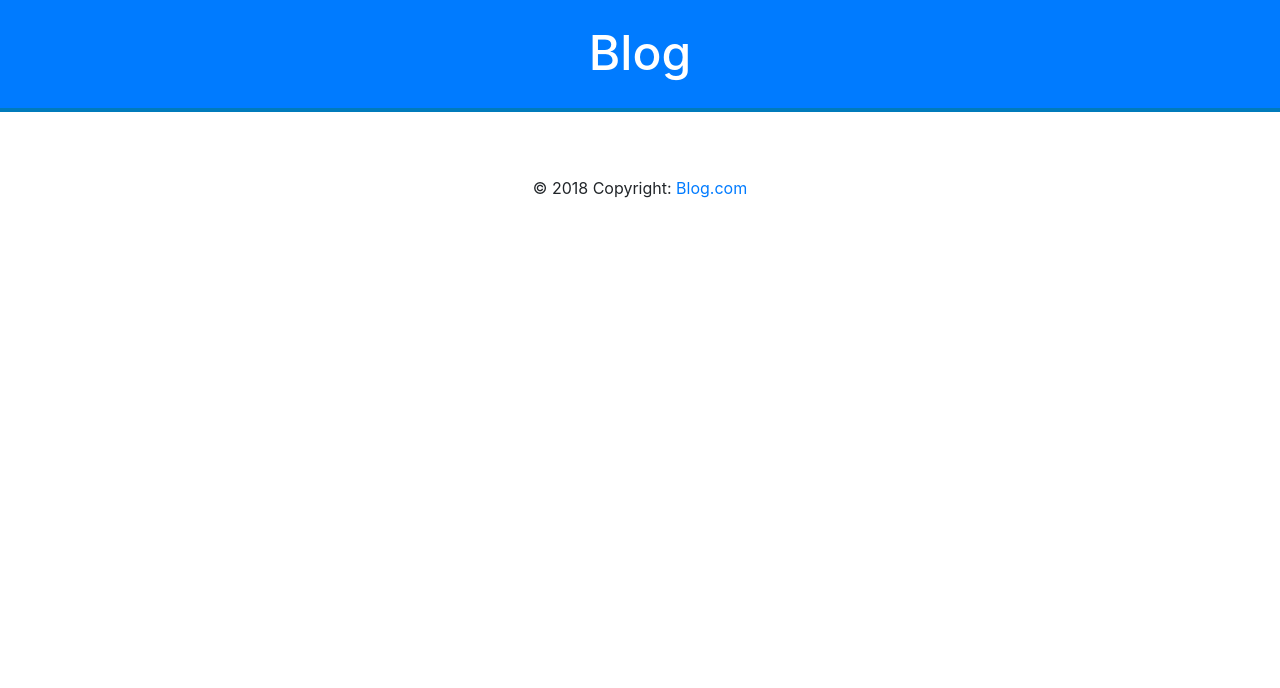
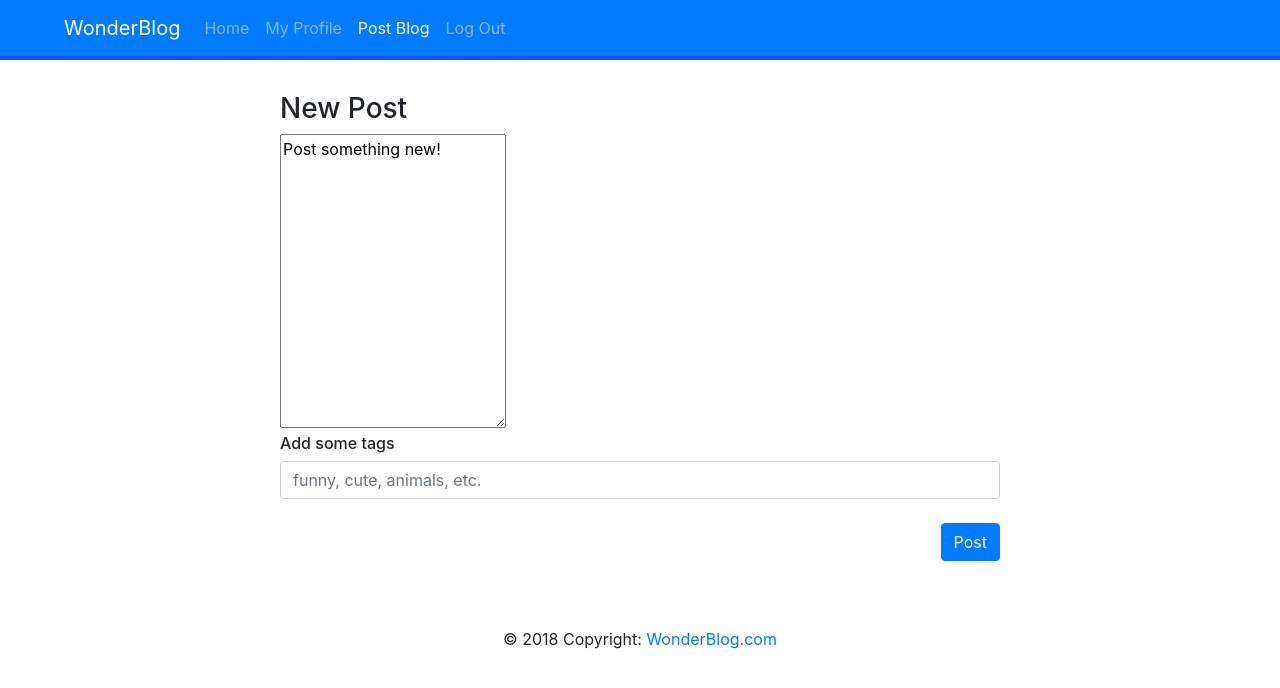
Before and after one commit to pkotgire/Blog, a PHP site: page /postBlog.php in a window 1280 px wide. Shown: the top 688 px of the page. Run offline with PHP 8.4, Linux system fonts and the light colour scheme; the visitor is signed in with stand-in values (Sample User, id 1); some libraries are stand-ins or nearby versions.

Commit message:
added functional postBlog
a lot of refactoring code
added a navbar

```diff
--- a/css/style.css
+++ b/css/style.css
@@ -1,6 +1,6 @@
 .container {
   margin-top: 2em;
-  margin-bottom: 2em;
+  margin-bottom: 4em;
   min-height: 14rem;
 }
 
@@ -10,14 +10,12 @@
 
 .header {
   background-color: #007bff;
-  border-bottom: 4px solid #007bbb;
+  border-bottom: 4px solid #1151fb;
   color: white;
-  height: 7em;
-  position: sticky;
+  padding-left: 3em;
 }
-.header h1{
-  padding-top: .5em;
-  font-size: 36pt;
+nav {
+  padding-left: 5em;
 }
 
 #or {
@@ -37,3 +35,14 @@ h1 > a:hover {
   text-decoration: none;
   color: inherit;
 }
+
+.blog {
+  border: 2px solid rgba(0,0,0,0.25);
+  border-radius: .5em;
+  padding: 1em;
+  box-shadow: 0 4px 8px 0 rgba(0, 0, 0, 0.2), 0 6px 20px 0 rgba(0, 0, 0, 0.19);
+
+}
+.blog > small {
+ float:right;
+}
--- a/postBlog.php
+++ b/postBlog.php
@@ -1,7 +1,68 @@
 <?php
   require_once("support.php");
+  session_start();
 
-  $body = "";
-  $page = generatePage($body);
+  // check if user has logged in
+  if(!$_SESSION["loggedin"]) {
+    header("Location: login.php");
+  }
+  $username = $_SESSION['username'];
+
+
+  if (isset($_POST['postBlog'])) {
+    $blog = $_POST['newBlog'];
+    $tags = processTags(trim($_POST['tags']));
+    $time = date("h:ia m/d/Y");
+    $myarray = [];
+    array_push($myarray, processBlog($blog,$tags,$time, $username));
+    $_SESSION['blog'] = $myarray;
+    // $_SESSION['blog'] = processBlog($blog,$tags,$time, $username);
+
+    header("Location: index.php");
+  }
+
+  $body = <<<EOBODY
+  <script src="https://cloud.tinymce.com/stable/tinymce.min.js"></script>
+  <script>tinymce.init({ selector:'textarea' });</script>
+
+  <div class="container center-align">
+    <h3>New Post</h3>
+    <form action="{$_SERVER['PHP_SELF']}" method="post">
+      <textarea rows="12" name="newBlog">Post something new!</textarea>
+      <br>
+      <h6>Add some tags</h6>
+      <input type="text" name="tags" class="form-control col" placeholder="funny, cute, animals, etc.">
+      <br>
+      <div class="float-right">
+        <button class="btn btn-primary" type="submit" name="postBlog">Post</button>
+      </div>
+
+    </form>
+  </div>
+
+EOBODY;
+  $page = generatePage($body, "", "postBlog");
   echo $page;
+
+
+  function processTags($tags='') {
+    return array_unique(preg_split('/[,\s]+/', $tags));
+  }
+
+  function processBlog($blog, $tagList, $time, $username) {
+    $tags = "";
+    if (!empty($tagList)) {
+      foreach ($tagList as $tag) {
+        $tags .= "<span class=\"badge badge-pill badge-primary\">$tag</span> ";
+      }
+    }
+    $newBlog = "<div class=\"container center-align blog\">
+                  $blog
+                  <br>
+                  $tags
+                  <br>
+                  <small><em>  Created By: $username at $time</em></small>
+                </div>";
+    return $newBlog;
+  }
 ?>
--- a/profile.php
+++ b/profile.php
@@ -99,7 +99,7 @@
         </div>
 
         <!-- Submit buttons -->
-        <div class="float-right" style="padding-right:7em;">
+        <div class="float-right" style="padding-right:3em;">
           <button class="btn btn-primary align-center" type="submit" name="update">Update Profile</button>
           <button class="btn btn-primary align-center" type="submit" name="cancel">Cancel</button>
         </div>
@@ -125,15 +125,13 @@ FORM;
           <form action="{$_SERVER['PHP_SELF']}" method="post">
             <a class="btn btn-primary" href="index.php">Go Back</a>
             <button class="btn btn-primary align-center" type="submit" name="edit">Edit Profile</button>
-            <a class="btn btn-primary" href="logout.php">Log Out</a>
           </form>
         </div>
       </div>
 EOBODY;
   }
 
-
-  $page = generatePage($body);
+  $page = generatePage($body, "", "profile");
   echo $page;
 
  ?>
--- a/support.php
+++ b/support.php
@@ -1,7 +1,40 @@
 <?php
 require_once("dbconnection.php");
 
-function generatePage($body) {
+function generatePage($body, $navbar="", $currentPage="") {
+    $title = "WonderBlog";
+
+    $home = "";
+    $profile = "";
+    $postBlog = "";
+    if ($currentPage == "home") {
+      $home = "active";
+    } else if ($currentPage == "profile") {
+      $profile = "active";
+    } else if ($currentPage == "postBlog") {
+      $postBlog = "active";
+    }
+
+
+    if ($navbar == "") {
+      $navbar = <<< NAV
+      <nav class="navbar navbar-expand-lg navbar-dark bg-primary">
+        <a class="navbar-brand" href="index.php">$title</a>
+        <button class="navbar-toggler" type="button" data-toggle="collapse" data-target="#navbarSupportedContent" aria-controls="navbarSupportedContent" aria-expanded="false" aria-label="Toggle navigation">
+          <span class="navbar-toggler-icon"></span>
+        </button>
+        <div class="collapse navbar-collapse" id="navbarSupportedContent">
+          <ul class="navbar-nav mr-auto">
+            <li class="nav-item"><a class="nav-link $home" href="index.php">Home</a></li>
+            <li class="nav-item"><a class="nav-link $profile" href="profile.php">My Profile</a></li>
+            <li class="nav-item"><a class="nav-link $postBlog" href="postBlog.php">Post Blog</a></li>
+            <li class="nav-item"><a class="nav-link" href="logout.php">Log Out</a></li>
+          </ul>
+        </div>
+      </nav>
+NAV;
+    }
+
     $page = <<<EOPAGE
     <!doctype html>
     <html>
@@ -14,13 +47,14 @@ function generatePage($body) {
         <link rel="stylesheet" href="css/bootstrap.min.css">
         <link rel="stylesheet" href="css/style.css">
 
-        <title>Blog | CMSC389N</title>
+        <title>$title | CMSC389N</title>
       </head>
       <body>
         <!-- Header -->
         <header>
-          <div class="text-center header sticky-top">
-            <h1><a href="index.php">Blog</a></h1>
+          <div class="text-center header">
+            <!-- Navbar -->
+            $navbar
           </div>
         </header>
 
@@ -30,7 +64,7 @@ function generatePage($body) {
         <footer class="page-footer font-small blue pt-4 mt-4">
           <div class="footer-copyright py-3 text-center">
              © 2018 Copyright:
-             <a href="index.php"> Blog.com </a>
+             <a href="index.php"> $title.com </a>
           </div>
         </footer>
       </body>
```
Also changed, not shown: index.php (+29 -5 lines), login.php (+13 -1 lines), signup.php (+11 -1 lines).
